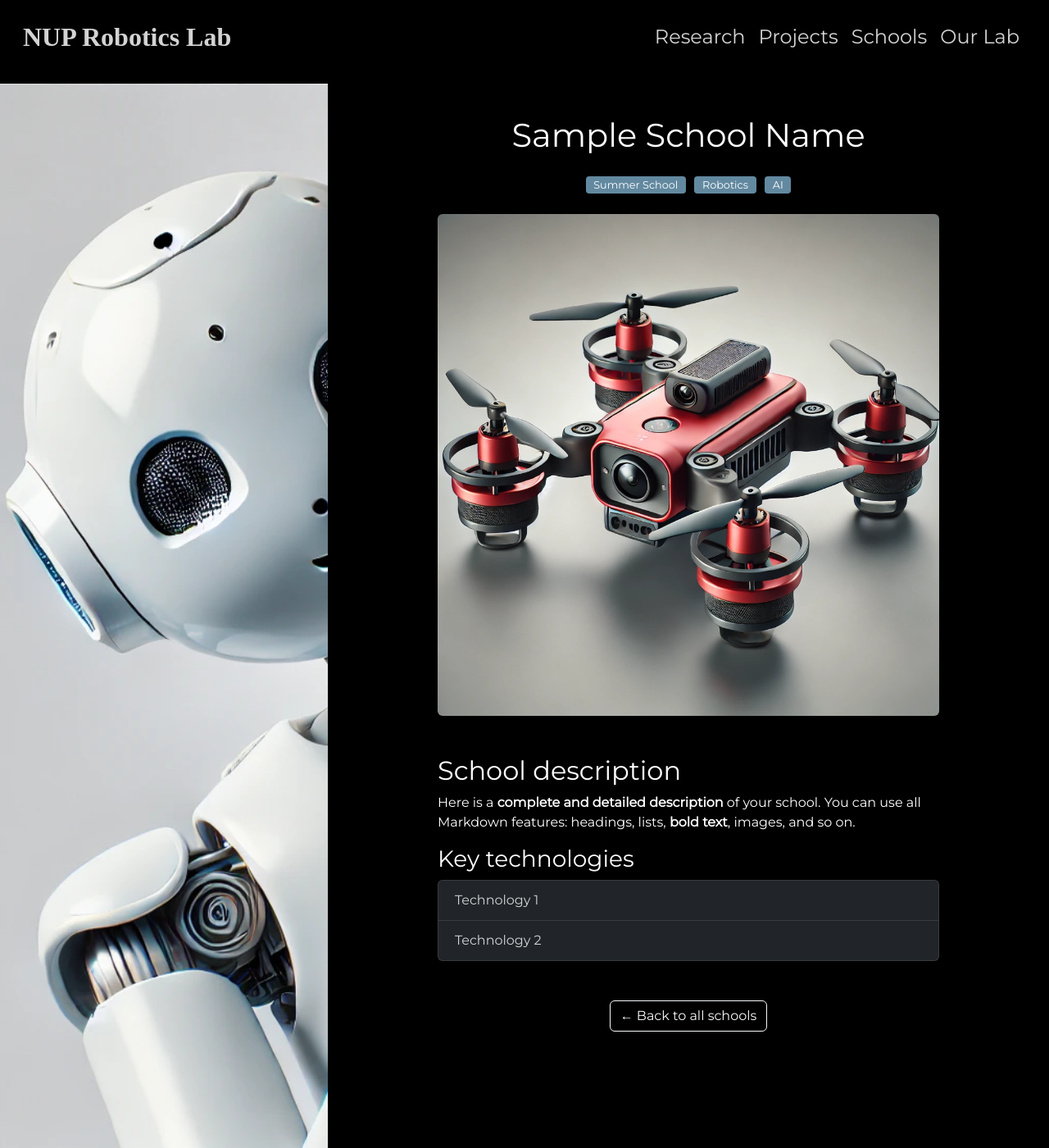
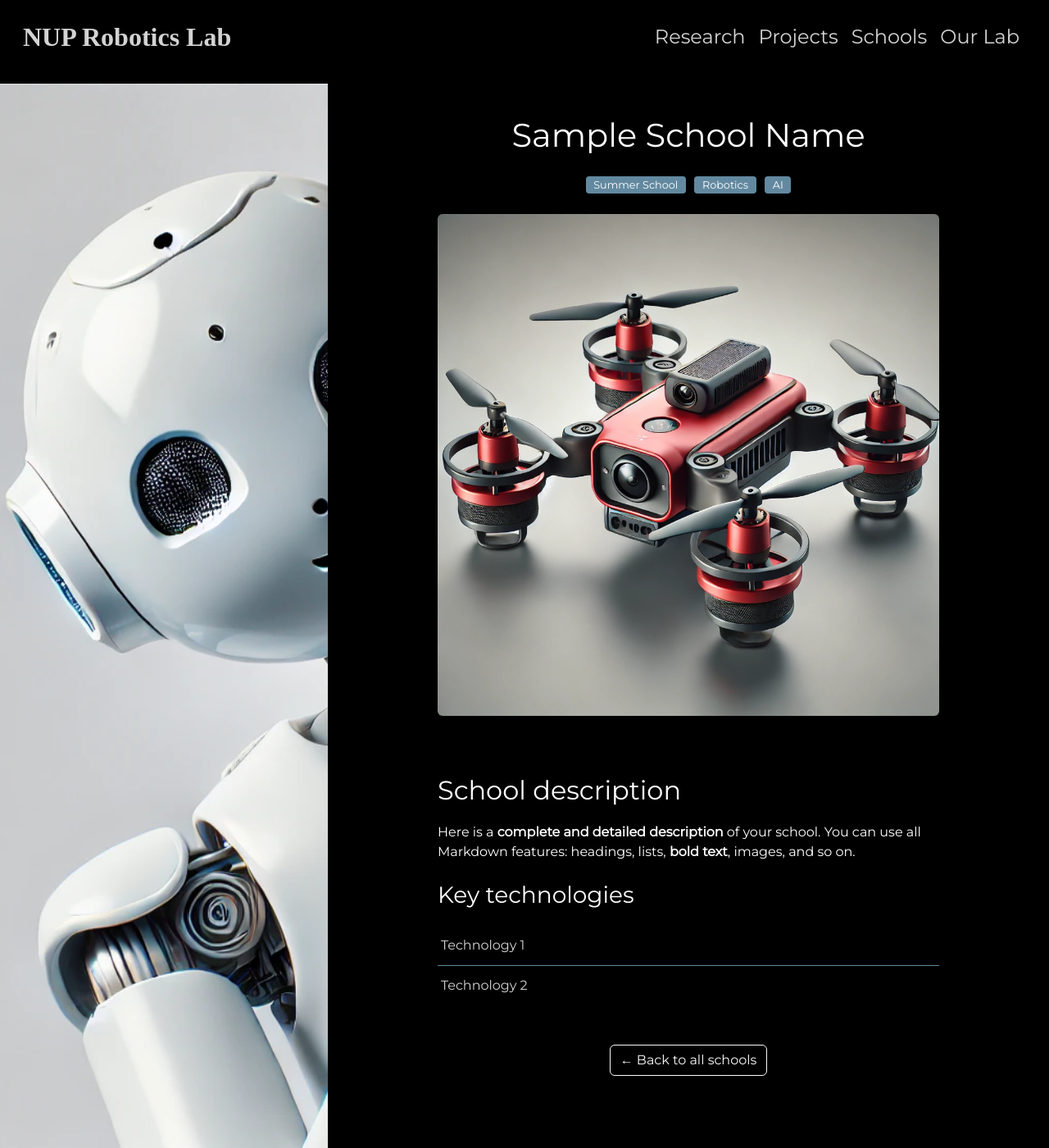
Before and after one commit to rcicd/robo_lab, a Jekyll site: the page built from _schools/sample.md, in a window 1280 px wide and 1400 px high, scrolled down 9 px. Shown: the whole window at 82% size. Built offline with Jekyll 4.4.1, drawn with Linux system fonts in a browser that asks for light colours; some web fonts are replaced.

Commit message:
apply bootstrap

```diff
--- a/assets/css/main.css
+++ b/assets/css/main.css
@@ -26,32 +26,41 @@ body {
   color: white;
 }
 
-/* Automatic Bootstrap-like styles for lists in content */
+.project-content h1,
+.project-content h2,
+.project-content h3,
+.project-content h4,
+.project-content h5,
+.project-content h6 {
+  margin-top: 1.5rem; /* Добавляем немного воздуха сверху */
+  margin-bottom: 1.25rem; /* Главный отступ снизу, чтобы отодвинуть контент */
+}
+
+/* 2. Стили для списков: прозрачный фон и фирменные разделители */
 .project-content ul,
 .project-content ol {
+  list-style: none;
   padding-left: 0;
-  list-style: none;
   margin-bottom: 1rem;
-  border-radius: 0.375rem; /* Rounded corners */
-  background-color: #212529; /* Dark background */
-  border: 1px solid rgba(255, 255, 255, 0.1);
-  overflow: hidden; /* Ensures corners are rounded correctly */
+  background-color: transparent; /* Убираем фон */
+  border: none; /* Убираем общую рамку */
 }
 
 .project-content li {
   position: relative;
   display: block;
-  padding: 0.75rem 1.25rem;
+  padding: 0.75rem 0.25rem; /* Немного уменьшим боковые отступы, т.к. нет фона */
   background-color: transparent;
-  border-bottom: 1px solid rgba(255, 255, 255, 0.1);
+  /* Делаем разделитель фирменным цветом */
+  border-bottom: 1px solid var(--primary-color);
   color: var(--text-light);
 }
 
 .project-content li:last-child {
-  border-bottom: none;
+  border-bottom: none; /* У последнего элемента разделителя нет */
 }
 
-/* Special styles for ordered lists to keep numbering */
+/* 3. Сохраняем красивую нумерацию для упорядоченных списков */
 .project-content ol {
     counter-reset: list-item;
 }
@@ -63,7 +72,7 @@ body {
 .project-content ol > li::before {
     content: counter(list-item) ". ";
     font-weight: bold;
-    color: var(--primary-color); /* Use the site's primary color for numbers */
+    color: var(--primary-color);
     margin-right: 0.5em;
 }
 
```
